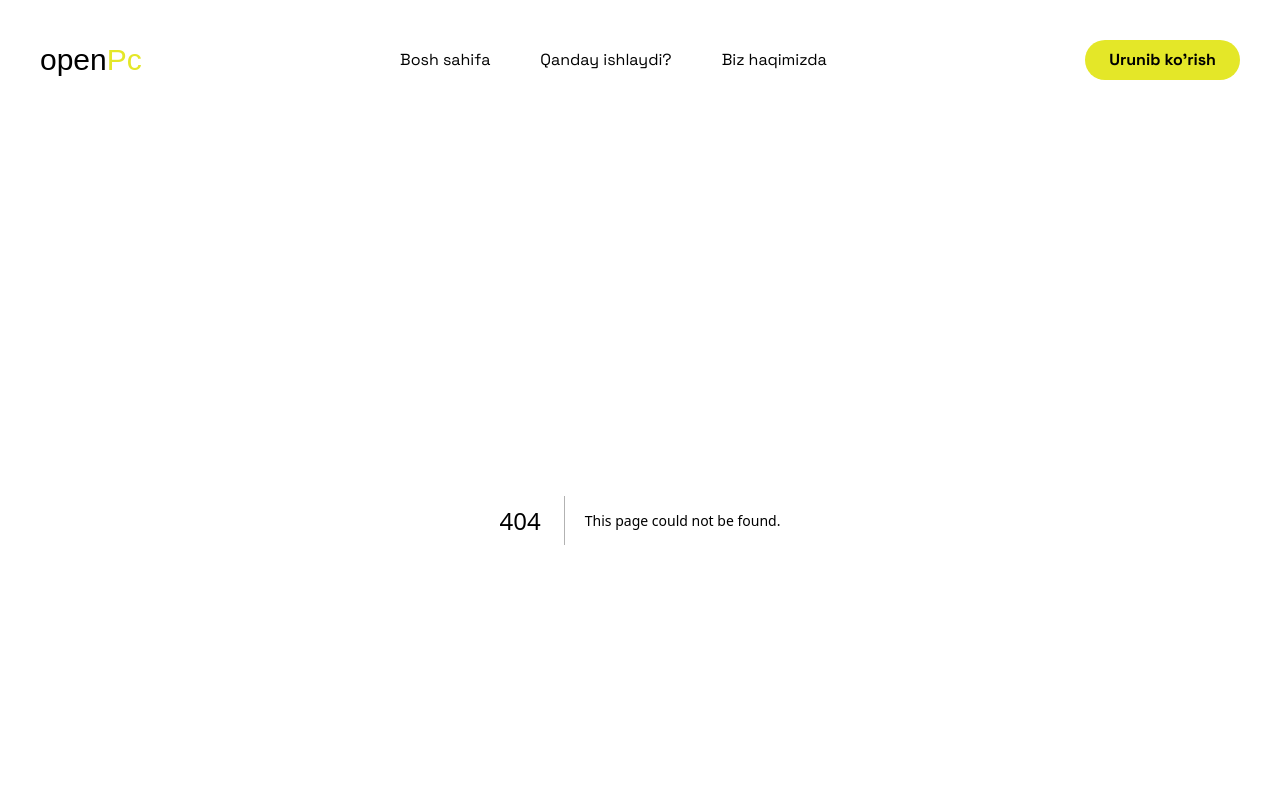
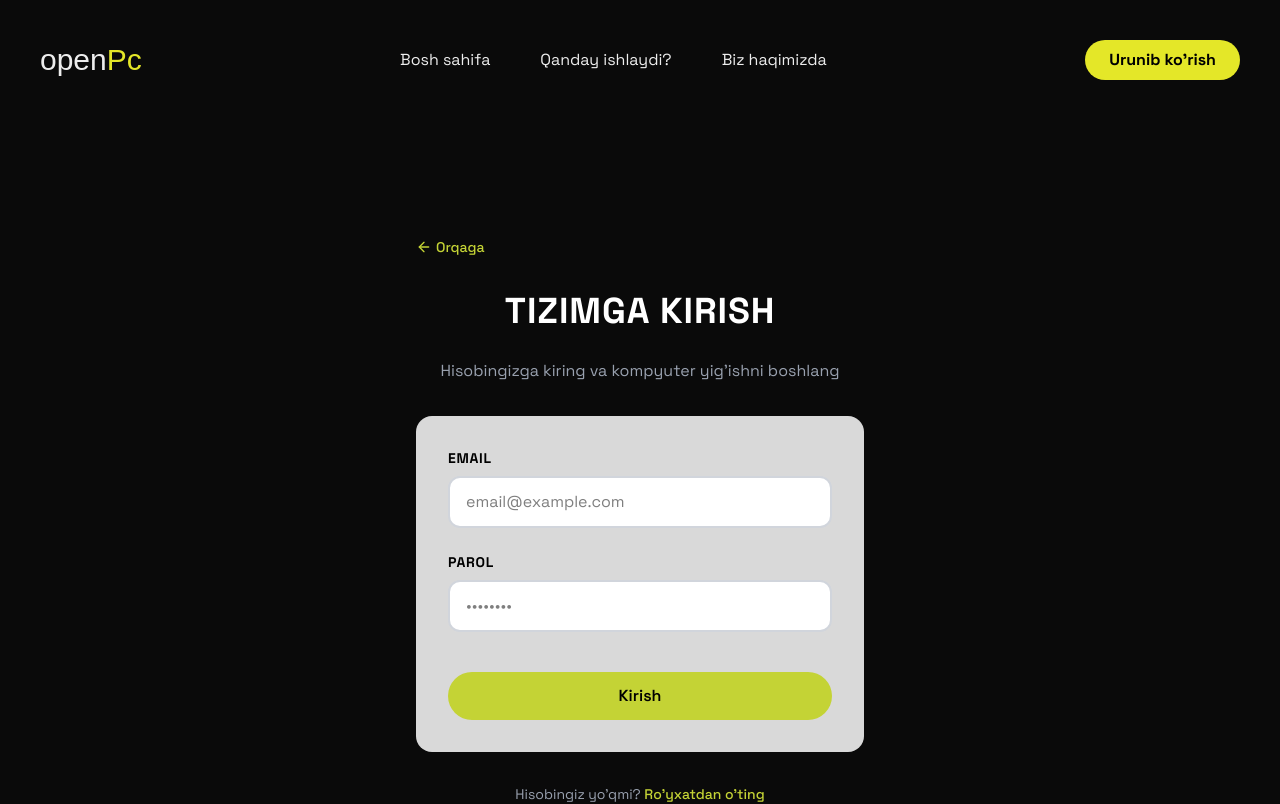
Before and after one commit to the-ict/openpc, a Next.js app in the folder client/: page /login in a window 1280 px wide. Before the commit this address had no page. Shown: the top 804 px of the page. Built offline with nearby package versions, Linux system fonts and the light colour scheme; a web font is replaced by a local one.

Commit message:
just starting a how it works animation

```diff
--- a/client/app/globals.css
+++ b/client/app/globals.css
@@ -4,6 +4,11 @@
   --background: #0A0A0A;
   --foreground: #ededed;
   --yellow-bg: #fef102;
+  --red: #DD0000;
+}
+
+html {
+  scroll-behavior: smooth;
 }
 
 @theme inline {
@@ -47,3 +52,21 @@ body {
     @apply grid grid-cols-2;
   }
 }
+
+.highlighted-text {
+  position: relative;
+  display: inline-block;
+  margin: 0px 10px;
+  color: black;
+}
+
+.highlighted-text::after {
+  content: '';
+  position: absolute;
+  top: 0%;
+  left: 0%;
+  right: 0%;
+  height: 90%;
+  background-color: #efefef;
+  z-index: -1;
+}
--- /dev/null
+++ b/client/app/login/page.tsx
@@ -0,0 +1,72 @@
+"use client"
+
+import { useState } from 'react'
+import { ArrowLeft } from 'lucide-react'
+
+export default function page() {
+  const [email, setEmail] = useState('')
+  const [password, setPassword] = useState('')
+
+  return (
+    <section className="min-h-screen text-white flex flex-col items-center justify-center px-4 py-20 font-sans select-none">
+      <div className="max-w-md w-full flex flex-col items-center">
+        <a
+          href="/"
+          className="self-start mb-8 text-[#C4D335] font-medium flex items-center gap-1 hover:underline text-sm"
+        >
+          <ArrowLeft className="w-4 h-4" />
+          Orqaga
+        </a>
+
+        <h1 className="text-3xl md:text-4xl font-bold tracking-wide uppercase leading-tight mb-6 text-center">
+          Tizimga kirish
+        </h1>
+
+        <p className="text-gray-400 text-sm md:text-base mb-8 leading-relaxed text-center">
+          Hisobingizga kiring va kompyuter yig'ishni boshlang
+        </p>
+
+        <div className="w-full bg-[#D9D9D9] text-black rounded-2xl p-8">
+          <div className="flex flex-col gap-6">
+            <div>
+              <label className="block text-sm font-bold uppercase tracking-wider mb-2">
+                Email
+              </label>
+              <input
+                type="email"
+                value={email}
+                onChange={(e) => setEmail(e.target.value)}
+                placeholder="email@example.com"
+                className="w-full px-4 py-3 rounded-xl border-2 border-gray-300 focus:border-[#C4D335] focus:outline-none transition-colors bg-white"
+              />
+            </div>
+
+            <div>
+              <label className="block text-sm font-bold uppercase tracking-wider mb-2">
+                Parol
+              </label>
+              <input
+                type="password"
+                value={password}
+                onChange={(e) => setPassword(e.target.value)}
+                placeholder="••••••••"
+                className="w-full px-4 py-3 rounded-xl border-2 border-gray-300 focus:border-[#C4D335] focus:outline-none transition-colors bg-white"
+              />
+            </div>
+
+            <button className="w-full bg-[#C4D335] cursor-pointer text-black font-semibold px-8 py-3 rounded-full hover:bg-[#b3c22e] transition-colors duration-200 text-base mt-4">
+              Kirish
+            </button>
+          </div>
+        </div>
+
+        <p className="text-gray-400 text-sm mt-8 text-center">
+          Hisobingiz yo'qmi?{' '}
+          <a href="/register" className="text-[#C4D335] font-medium hover:underline">
+            Ro'yxatdan o'ting
+          </a>
+        </p>
+      </div>
+    </section>
+  )
+}
--- a/client/app/page.tsx
+++ b/client/app/page.tsx
@@ -8,4 +8,4 @@ export default function Home() {
       <Welcome />
     </main>
   );
-}
+};
--- /dev/null
+++ b/client/app/register/page.tsx
@@ -0,0 +1,100 @@
+"use client"
+
+import { useState } from 'react'
+import { ArrowLeft } from 'lucide-react'
+
+export default function page() {
+  const [name, setName] = useState('')
+  const [email, setEmail] = useState('')
+  const [password, setPassword] = useState('')
+  const [confirmPassword, setConfirmPassword] = useState('')
+
+  return (
+    <section className="min-h-screen text-white flex flex-col items-center justify-center px-4 py-20 font-sans select-none">
+      <div className="max-w-md w-full flex flex-col items-center">
+        <a
+          href="/"
+          className="self-start mb-8 text-[#C4D335] font-medium flex items-center gap-1 hover:underline text-sm"
+        >
+          <ArrowLeft className="w-4 h-4" />
+          Orqaga
+        </a>
+
+        <h1 className="text-3xl md:text-4xl font-bold tracking-wide uppercase leading-tight mb-6 text-center">
+          Ro'yxatdan o'tish
+        </h1>
+
+        <p className="text-gray-400 text-sm md:text-base mb-8 leading-relaxed text-center">
+          Hisob yarating va kompyuter yig'ishni boshlang
+        </p>
+
+        <div className="w-full bg-[#D9D9D9] text-black rounded-2xl p-8">
+          <div className="flex flex-col gap-6">
+            <div>
+              <label className="block text-sm font-bold uppercase tracking-wider mb-2">
+                Ism
+              </label>
+              <input
+                type="text"
+                value={name}
+                onChange={(e) => setName(e.target.value)}
+                placeholder="Ismingiz"
+                className="w-full px-4 py-3 rounded-xl border-2 border-gray-300 focus:border-[#C4D335] focus:outline-none transition-colors bg-white"
+              />
+            </div>
+
+            <div>
+              <label className="block text-sm font-bold uppercase tracking-wider mb-2">
+                Email
+              </label>
+              <input
+                type="email"
+                value={email}
+                onChange={(e) => setEmail(e.target.value)}
+                placeholder="email@example.com"
+                className="w-full px-4 py-3 rounded-xl border-2 border-gray-300 focus:border-[#C4D335] focus:outline-none transition-colors bg-white"
+              />
+            </div>
+
+            <div>
+              <label className="block text-sm font-bold uppercase tracking-wider mb-2">
+                Parol
+              </label>
+              <input
+                type="password"
+                value={password}
+                onChange={(e) => setPassword(e.target.value)}
+                placeholder="••••••••"
+                className="w-full px-4 py-3 rounded-xl border-2 border-gray-300 focus:border-[#C4D335] focus:outline-none transition-colors bg-white"
+              />
+            </div>
+
+            <div>
+              <label className="block text-sm font-bold uppercase tracking-wider mb-2">
+                Parolni tasdiqlang
+              </label>
+              <input
+                type="password"
+                value={confirmPassword}
+                onChange={(e) => setConfirmPassword(e.target.value)}
+                placeholder="••••••••"
+                className="w-full px-4 py-3 rounded-xl border-2 border-gray-300 focus:border-[#C4D335] focus:outline-none transition-colors bg-white"
+              />
+            </div>
+
+            <button className="w-full bg-[#C4D335] cursor-pointer text-black font-semibold px-8 py-3 rounded-full hover:bg-[#b3c22e] transition-colors duration-200 text-base mt-4">
+              Ro'yxatdan o'tish
+            </button>
+          </div>
+        </div>
+
+        <p className="text-gray-400 text-sm mt-8 text-center">
+          Hisobingiz bormi?{' '}
+          <a href="/login" className="text-[#C4D335] font-medium hover:underline">
+            Tizimga kiring
+          </a>
+        </p>
+      </div>
+    </section>
+  )
+}
--- a/client/src/widgets/footer/ui/index.tsx
+++ b/client/src/widgets/footer/ui/index.tsx
@@ -2,7 +2,7 @@
 
 export default function Footer() {
   return (
-    <footer className="w-full flex justify-center py-8 border-t border-zinc-800">
+    <footer className="w-full flex justify-center py-8">
       <div className="text-5xl md:text-6xl font-normal tracking-tight flex items-center gap-2 select-none">
         <span className="text-white font-light">by</span>
         <span className="text-[#E50000] font-black tracking-wide">damn</span>
--- a/client/src/widgets/navbar/ui/index.tsx
+++ b/client/src/widgets/navbar/ui/index.tsx
@@ -3,6 +3,10 @@
 import { solitreo } from "@/src/shared/fonts";
 
 export default function Navbar() {
+
+
+
+
   return (
     <div className="flex-between lg:mx-10 py-10" id="home">
       <div>
--- /dev/null
+++ b/client/src/widgets/welcome/lib/modal.ts
@@ -0,0 +1,8 @@
+// Avval slides ma'lumotlari
+const slides = [
+  { step: '01', title: 'Komponentlarni tanlang', desc: '...' },
+  { step: '02', title: 'Mutaxassis bilan maslahatlashing', desc: '...' },
+  { step: '03', title: 'Yig\'dirib oling', desc: '...' },
+];
+
+export {slides}
--- a/client/src/widgets/welcome/ui/index.tsx
+++ b/client/src/widgets/welcome/ui/index.tsx
@@ -1,30 +1,152 @@
 "use client"
 
+import ScrollTrigger from 'gsap/ScrollTrigger';
 import { ArrowUpRight } from 'lucide-react';
 import { socialLinks } from '../lib/data';
+import { SplitText } from 'gsap/SplitText';
+import { useGSAP } from '@gsap/react';
+import gsap from 'gsap';
+
+gsap.registerPlugin(SplitText, ScrollTrigger);
 
 export default function Welcome() {
+    useGSAP(() => {
+        const howItWorksTimeline = gsap.timeline();
+        const ourTeamTimeline = gsap.timeline({
+            scrollTrigger: {
+                trigger: '#ourteam',
+                start: 'top 80%',
+                end: 'bottom 20%',
+                toggleActions: 'play none none none',
+            }
+        });
+        const heroTimeline = gsap.timeline();
+
+        const heroText = SplitText.create('.hero-text', {
+            type: 'words',
+            wordsClass: 'word'
+        });
+
+        heroTimeline.from(heroText.words, {
+            opacity: 0,
+            y: 50,
+            duration: 0.8,
+            stagger: 0.05,
+            ease: 'power3.out',
+        });
+
+        heroTimeline.from(".hero-p", {
+            opacity: 0,
+            y: 50,
+            duration: 0.8,
+            ease: 'power3.out',
+        }, '-=0.5');
+
+        heroTimeline.from(".button-1", {
+            opacity: 0,
+            y: 50,
+            duration: 0.8,
+            ease: 'power3.out',
+        }, '-=0.5');
+
+        heroTimeline.from(".button-2", {
+            opacity: 0,
+            y: 50,
+            duration: 0.8,
+            ease: 'power3.out',
+        }, '-=0.5');
+
+        heroTimeline.from(".showcase", {
+            opacity: 0,
+            y: 50,
+            duration: 0.8,
+            ease: 'power3.out',
+        }, '-=0.5');
+
+        const howItWorksText = SplitText.create('.how-it-works-text', {
+            type: 'words',
+            wordsClass: 'word',
+            scrollTrigger: {
+                trigger: '#howitworks',
+                start: 'top 20%',
+            },
+        });
+
+        howItWorksTimeline.from(howItWorksText.words, {
+            opacity: 0,
+            y: 50,
+            duration: 0.8,
+            stagger: 0.05,
+            ease: 'power3.out',
+        });
+
+        howItWorksTimeline.from(".how-p", {
+            opacity: 0,
+            y: 50,
+            duration: 0.8,
+            ease: 'power3.out',
+        }, '-=0.5');
+
+        howItWorksTimeline.from("#howitworks", {
+            ease: 'power3.out',
+            scrollTrigger: {
+                trigger: '#howitworks',
+                start: 'top 100%',
+                end: 'bottom 90%',
+                markers: true,
+                pin: true,
+                scrub: 1,
+            }
+        }, '-=0.5');
+
+        const ourTeamText = SplitText.create('.our-team-text', {
+            type: 'words',
+            wordsClass: 'word'
+        });
+
+        ourTeamTimeline.from(ourTeamText.words, {
+            opacity: 0,
+            y: 50,
+            duration: 0.8,
+            stagger: 0.05,
+            scrollTrigger: {
+                trigger: '#ourteam',
+                start: 'top 80%',
+                end: 'bottom 20%',
+                toggleActions: 'play none none none',
+            }
+        });
+
+        ourTeamTimeline.from(ourTeamText.words, {
+            opacity: 0,
+            y: 50,
+            duration: 0.8,
+            stagger: 0.05,
+            ease: 'power3.out',
+        });
+    })
+
     return (
         <div>
             <section id='welcome' className="min-h-screen text-white flex flex-col items-center justify-center px-4 py-20 font-sans select-none">
                 <div className="max-w-3xl text-center flex flex-col items-center mb-20">
-                    <h1 className="text-2xl md:text-4xl font-bold tracking-wide uppercase leading-tight max-w-2xl mb-6">
-                        Orzuingizdagi kompyuterni yig'dirish uchun yagona kerak bo'lgan platforma
+                    <h1 className="text-2xl md:text-4xl font-bold tracking-wide uppercase leading-tight max-w-2xl mb-6 hero-text">
+                        <span className='highlighted-text'>Orzuingizdagi</span>kompyuterni yig'dirish uchun <span className='highlighted-text'>yagona</span> kerak bo'lgan <span className='highlighted-text'>platforma</span>.
                     </h1>
 
-                    <p className="text-gray-400 text-sm md:text-base max-w-xl mb-8 leading-relaxed">
+                    <p className="text-gray-400 text-sm md:text-base max-w-xl mb-8 leading-relaxed hero-p">
                         Lorem Ipsum is simply dummy text of the printing and typesetting industry.
                         Lorem Ipsum has been the industry's standard dum my text.
                     </p>
 
                     <div className="flex items-center gap-6">
-                        <button className="bg-[#C4D335] cursor-pointer text-black font-semibold px-8 py-3 rounded-full hover:bg-[#b3c22e] transition-colors duration-200 text-sm md:text-base">
+                        <button className="bg-[#C4D335] button-1 cursor-pointer text-black font-semibold px-8 py-3 rounded-full hover:bg-[#b3c22e] transition-colors duration-200 text-sm md:text-base">
                             Kirish
                         </button>
 
                         <a
                             href="#register"
-                            className="text-[#C4D335] font-medium flex items-center gap-1 hover:underline text-sm md:text-base"
+                            className="text-[#C4D335] button-2 font-medium flex items-center gap-1 hover:underline text-sm md:text-base"
                         >
                             Ro'yxatdan o'tish
                             <ArrowUpRight className="w-4 h-4" />
@@ -32,7 +154,7 @@ export default function Welcome() {
                     </div>
                 </div>
 
-                <div className="relative w-full max-w-3xl aspect-square bg-[#D9D9D9] border-2 border-[#3B82F6] flex items-center justify-center p-6 mx-auto">
+                <div className="relative showcase w-full max-w-3xl aspect-square bg-[#D9D9D9] border-2 border-[#3B82F6] flex items-center justify-center p-6 mx-auto">
                     <div className="absolute -left-10 top-12 w-24 h-12 bg-[#D4E34A]" />
 
                     <h2 className="text-black text-4xl md:text-5xl font-black uppercase tracking-wider text-center z-10 select-none">
@@ -46,38 +168,25 @@ export default function Welcome() {
 
             <div className="text-white flex flex-col items-center px-6 md:px-16 py-20 font-sans select-none w-full">
                 <section className="w-full max-w-3xl mb-24" id='howitworks'>
-                    <h2 className="text-3xl md:text-4xl font-bold mb-4 tracking-tight">
+                    <h1 className="text-3xl md:text-4xl font-bold mb-4 tracking-tight how-it-works-text">
                         Qanday ishaydi ?
-                    </h2>
-                    <p className="text-gray-400 text-xs md:text-sm max-w-2xl mb-8 leading-relaxed">
+                    </h1>
+                    <p className="text-gray-400 text-xs md:text-sm max-w-2xl mb-8 leading-relaxed how-p">
                         Lorem Ipsum is simply dummy text of the printing and typesetting industry. Lorem
                         Ipsum has been the industry's standard dum my text.
                     </p>
 
-                    <div className="relative w-full bg-[#D9D9D9] text-black rounded-[2.5rem] p-8 md:p-12 min-h-[320px] flex flex-col justify-between overflow-hidden group">
-
-                        <div className="max-w-xl">
-                            <h3 className="text-2xl md:text-4xl font-black uppercase tracking-wide leading-none mb-2">
-                                HOHLAGAN
-                            </h3>
-                            <h3 className="text-2xl md:text-4xl font-black uppercase tracking-wide leading-none mb-4">
-                                KOMPONENTNI QIDIRNG
-                            </h3>
-                            <p className="text-base md:text-xl font-medium font-mono lowercase text-gray-800 leading-tight">
-                                slide showdaka bo'lishi <br /> kerak scroll animation
-                            </p>
-                        </div>
-
-                        <div className="self-end mt-6 bg-[#E50000] text-white font-bold px-8 py-4 rounded-xl text-lg md:text-xl tracking-wider uppercase transition-transform duration-300 group-hover:scale-105">
-                            komponent
-                        </div>
+                    <div className="tutorial-slider relative w-full bg-[#D9D9D9] text-black rounded-[2.5rem] p-8 md:p-12 min-h-[80vh] flex flex-col justify-between overflow-hidden group">
+                        <div className="absolute inset-0 bg-gradient-to-br from-[#D9D9D9] to-[#C4D335] opacity-0 group-hover:opacity-100 transition-opacity duration-500"></div>
+                        <div className="relative z-10 bg-red-500"></div>
+                        <div className="relative z-10 bg-blue-500"></div>
                     </div>
                 </section>
 
                 <section className="w-full max-w-3xl mb-24" id='ourteam'>
-                    <h2 className="text-3xl md:text-4xl font-bold mb-4 tracking-tight">
+                    <h1 className="text-3xl md:text-4xl font-bold mb-4 tracking-tight our-team-text">
                         Bizning jamoa - siz
-                    </h2>
+                    </h1>
                     <p className="text-gray-400 text-xs md:text-sm max-w-2xl mb-8 leading-relaxed">
                         Lorem Ipsum is simply dummy text of the printing and typesetting industry. Lorem
                         Ipsum has been the industry's standard dum my text.
```
